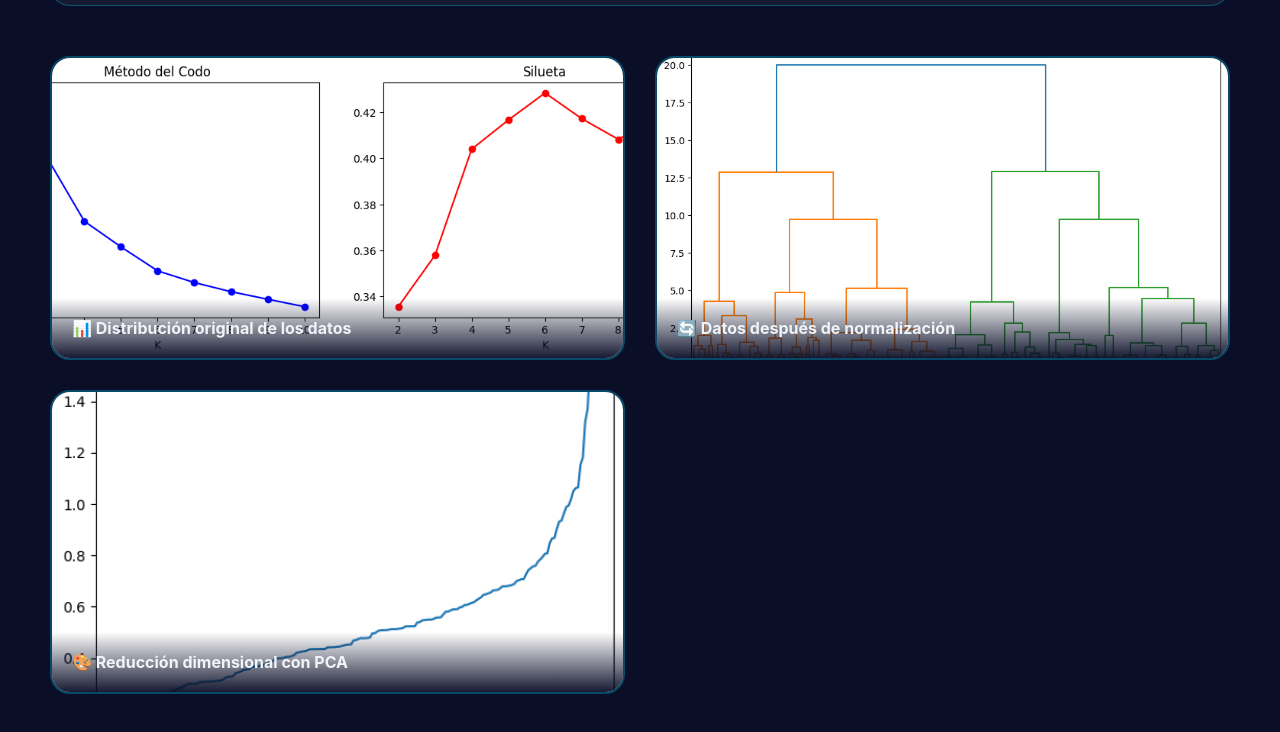
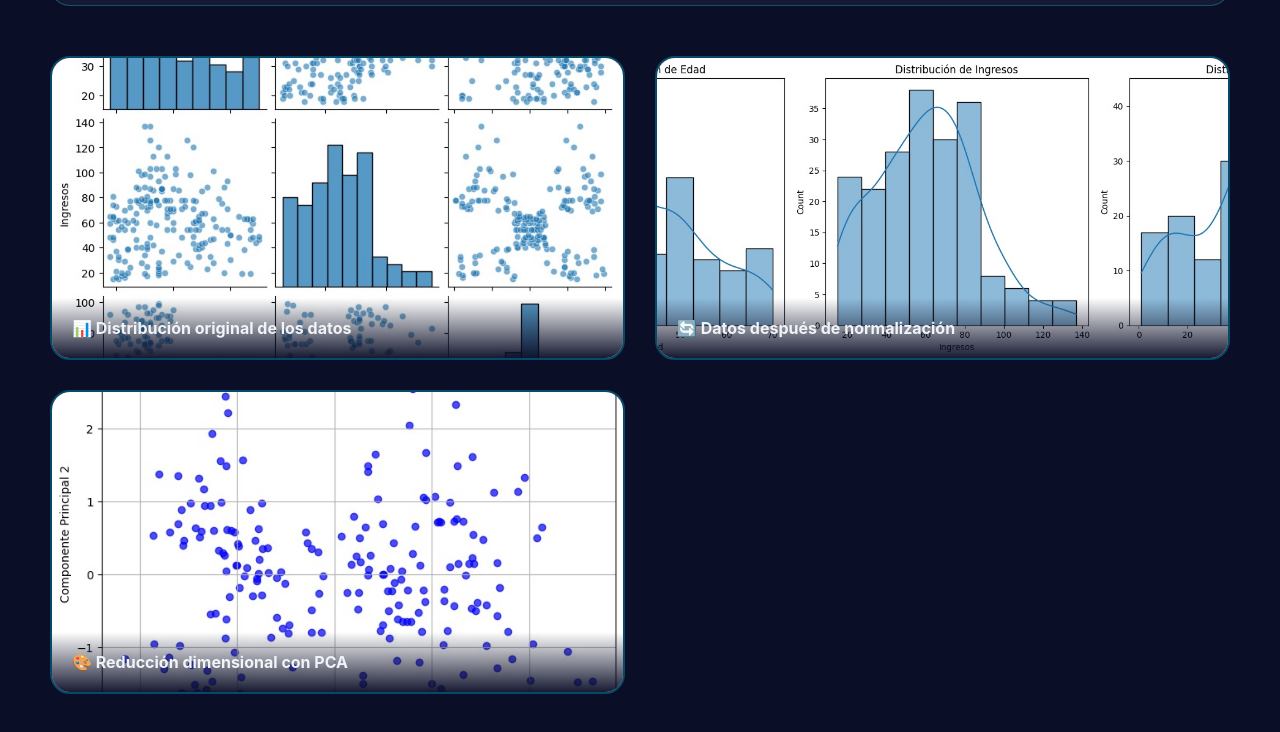
Before and after one commit to UAC-DavidSB/NoSupervisado, a plain HTML site: page index.html in a window 1280 px wide. Shown: the part 2398-3130 px from the top of the page. Drawn offline with Linux system fonts and the light colour scheme.

Commit message:
Add files via upload

```diff
--- a/index.html
+++ b/index.html
@@ -316,6 +316,7 @@
         .image-item {
             position: relative;
             border-radius: 20px;
+            width: auto;
             overflow: hidden;
             border: 2px solid rgba(0, 212, 255, 0.3);
             transition: all 0.3s;
@@ -592,9 +593,9 @@
                 objective: "Segmentar clientes en grupos homogéneos para estrategias de marketing personalizadas"
             },
             dataImages: [
-                { src: "./kmeans.png", caption: "📊 Distribución original de los datos" },
-                { src: "./jerarquico.png", caption: "🔄 Datos después de normalización" },
-                { src: "./descarga.png", caption: "🎨 Reducción dimensional con PCA" }
+                { src: "./origi.jpg", caption: "📊 Distribución original de los datos" },
+                { src: "./distri.png", caption: "🔄 Datos después de normalización" },
+                { src: "./pca.jpg", caption: "🎨 Reducción dimensional con PCA" }
             ],
             algorithms: [
                 {
```
Also changed, not shown: distri.png (added), origi.jpg (added), pca.jpg (added).
